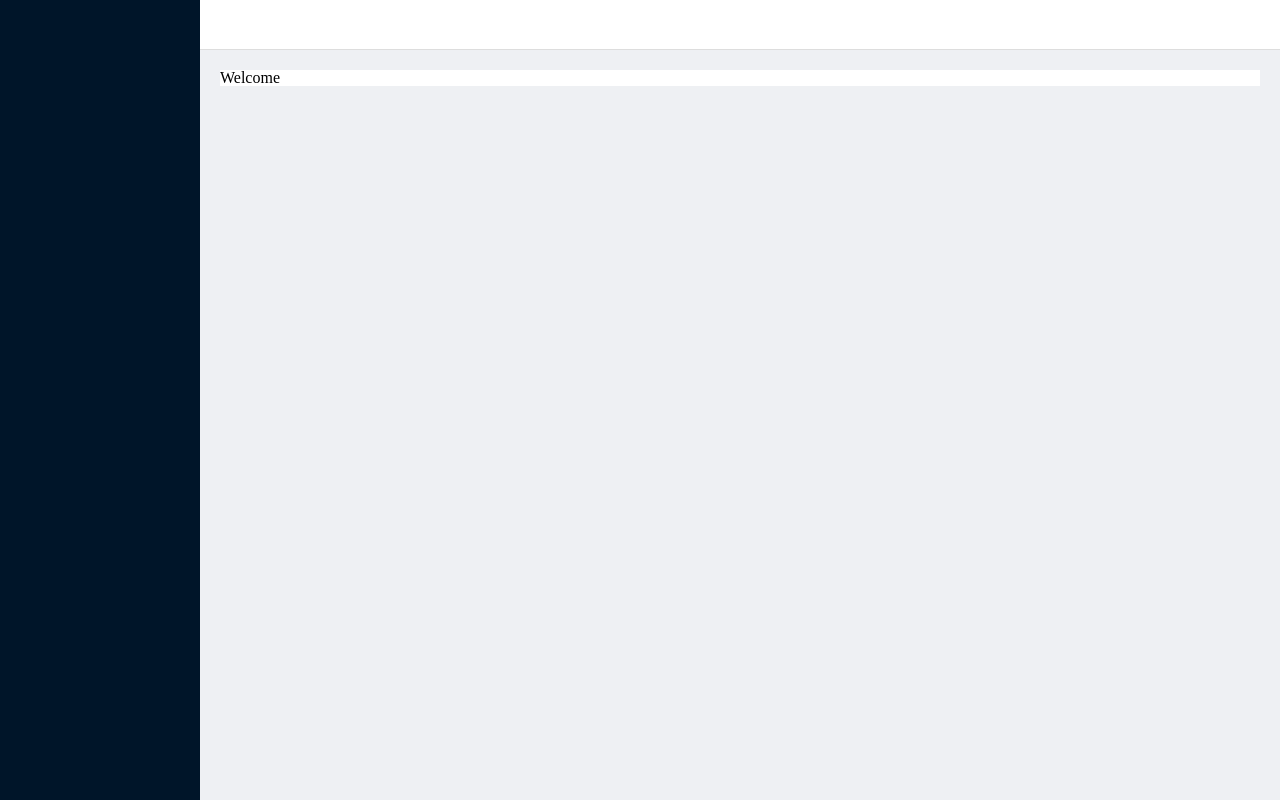
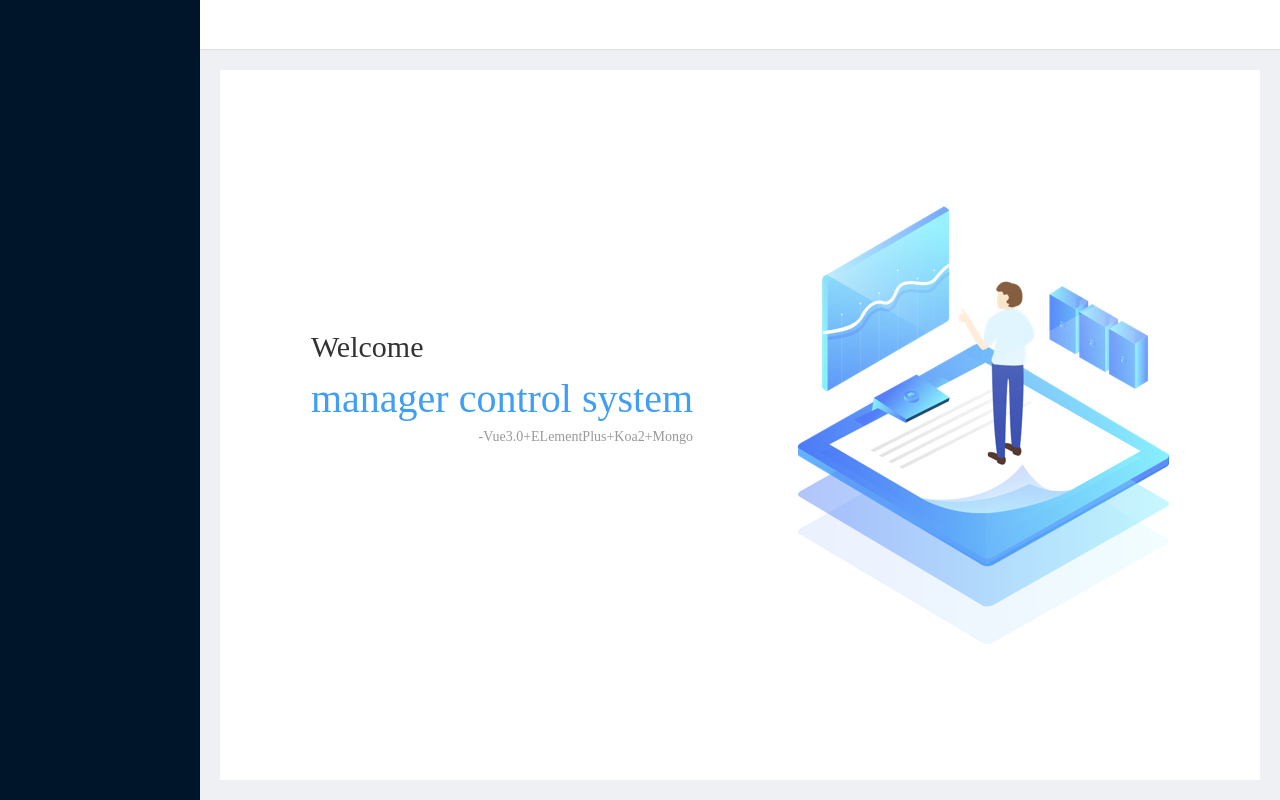
Before and after one commit to wuyifan0203/manager-fe, a Vue app: page /#/welcome in a window 1280 px wide. Built offline with nearby package versions, Linux system fonts and the light colour scheme.

Commit message:
welcomePage

```diff
--- a/src/config/index.js
+++ b/src/config/index.js
@@ -1,7 +1,7 @@
 const env=import.meta.env.MODE || 'prod';
 const EnvConfig ={
     dev:{
-        baseApi:'/',
+        baseApi:'/api',
         mockApi:'https://www.fastmock.site/mock/fde11d5b872105efe84c70db2952710a/api'
     },
     test:{
@@ -15,7 +15,7 @@ const EnvConfig ={
 };
 export default{
     env,
-    mock:true,
+    // mock:true,
     nameSpace:'manager',
     ...EnvConfig[env]
 };
--- a/src/utils/request.js
+++ b/src/utils/request.js
@@ -24,7 +24,7 @@ service.interceptors.response.use((res) => {
   if(code===200){
     //   ElMessage.success(msg)
       return data;
-  }else if(code === 40001){
+  }else if(code === 500001){
       ElMessage.error(TOKEN_INVALID);
       setTimeout(()=>{
           router.push('/login');
--- a/src/views/Home.vue
+++ b/src/views/Home.vue
@@ -47,6 +47,7 @@ export default {
       height: calc(100vh - 50px);
       .main-page {
         background-color: #fff;
+        height: 100%;
       }
     }
   }
--- a/src/views/Welcome.vue
+++ b/src/views/Welcome.vue
@@ -1,15 +1,53 @@
 <template>
-    <div>Welcome</div>
+  <div class="welcome">
+    <div class="content">
+      <div class="sub-title">Welcome</div>
+      <div class="title">manager control system</div>
+      <div class="desc">-Vue3.0+ELementPlus+Koa2+Mongo</div>
+    </div>
+    <div class="img">
+    </div>
+  </div>
 </template>
 <script>
 export default {
-    // eslint-disable-next-line vue/multi-word-component-names
-    name:'Welcome',
-    setup() {
-
-    },
+  // eslint-disable-next-line vue/multi-word-component-names
+  name: 'Welcome',
+  setup() {},
 };
 </script>
-<style lang="sass" scoped>
+<style lang="scss" scoped>
+.welcome {
+  display: flex;
+  justify-content: center;
+  align-items: center;
+  height: 100%;
+  .content {
+      position: relative;
+      bottom:40px;
+    .sub-title {
+      font-size: 30px;
+      line-height: 42px;
+      color: #333;
+    }
+    .title {
+      font-size: 40px;
+      line-height: 62px;
+      color: #409ef4;
+    }
+    .desc{
+        text-align: right;
+        font-size: 14px;
+        color:#999;
+    }
 
+  }
+   .img{
+        width: 371px;
+        height: 438px;
+        margin-left: 105px;
+        background-image: url('../assets/image/welcome.png');
+
+    }
+}
 </style>
--- a/vite.config.js
+++ b/vite.config.js
@@ -1,11 +1,16 @@
-import { defineConfig } from 'vite'
-import vue from '@vitejs/plugin-vue'
+import { defineConfig } from 'vite';
+import vue from '@vitejs/plugin-vue';
 
 // https://vitejs.dev/config/
 export default defineConfig({
   plugins: [vue()],
   server:{
     host:'localhost',
-    port:8080
+    port:8080,
+    proxy:{
+      '/api':{
+        target:"http://localhost:3000"
+      }
+    }
   }
-})
+});
```
Also changed, not shown: src/assets/image/welcome.png (added).
